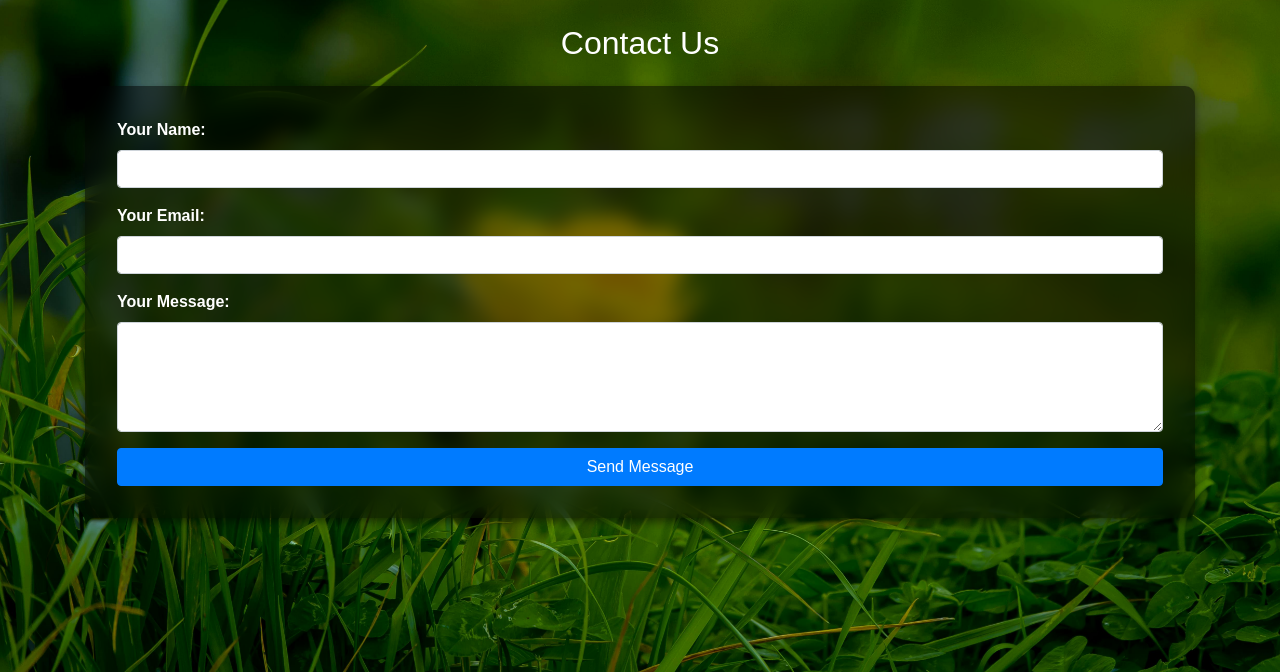
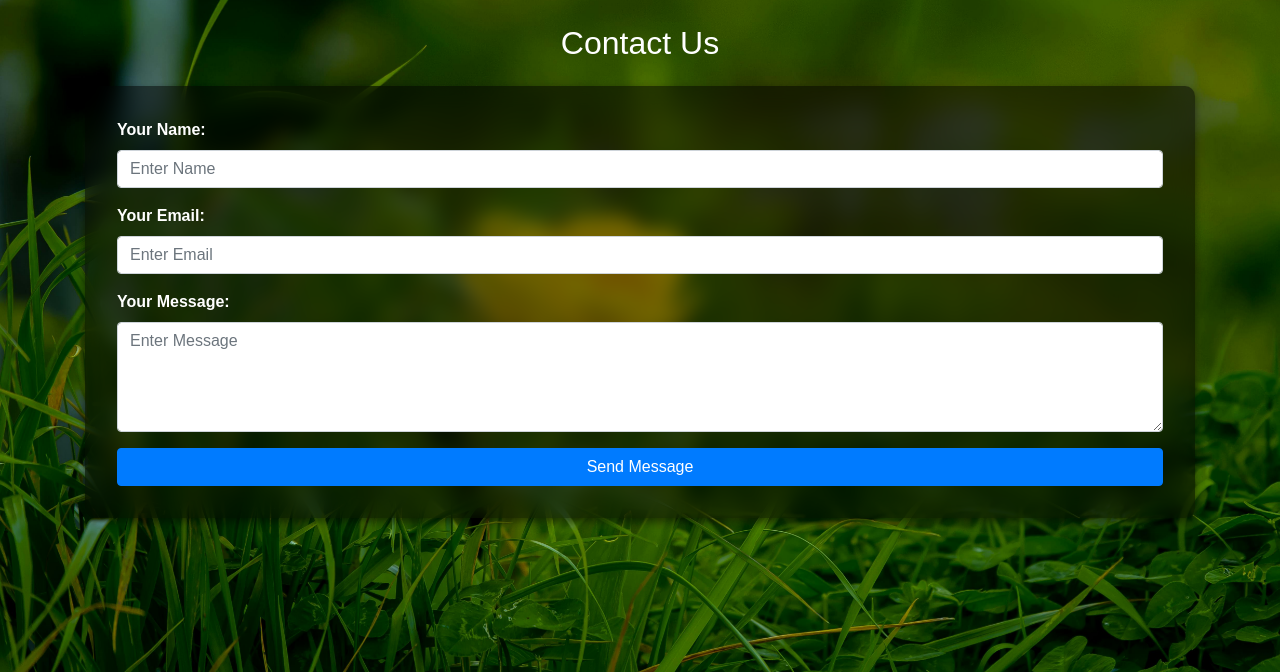
Before and after one commit to sherasiya-949/Market-Price-Predict, a Flask app: page /contact in a window 1280 px wide. Shown: the part 56-728 px from the top of the page. Run offline with Flask 3, Linux system fonts and the light colour scheme; some libraries are stand-ins or nearby versions.

Commit message:
New code

```diff
--- a/templates/contact.html
+++ b/templates/contact.html
@@ -60,15 +60,15 @@
     <form method="POST" action="/contact">
         <div class="form-group">
             <label>Your Name:</label>
-            <input type="text" name="name" class="form-control" required>
+            <input type="text" name="name" class="form-control" placeholder="Enter Name" required>
         </div>
         <div class="form-group">
             <label>Your Email:</label>
-            <input type="email" name="email" class="form-control" required>
+            <input type="email" name="email" class="form-control" placeholder="Enter Email" required>
         </div>
         <div class="form-group">
             <label>Your Message:</label>
-            <textarea name="message" class="form-control" rows="4" required></textarea>
+            <textarea name="message" class="form-control" rows="4" placeholder="Enter Message" required></textarea>
         </div>
         <button type="submit" class="btn btn-primary btn-block">Send Message</button>
     </form>
```
